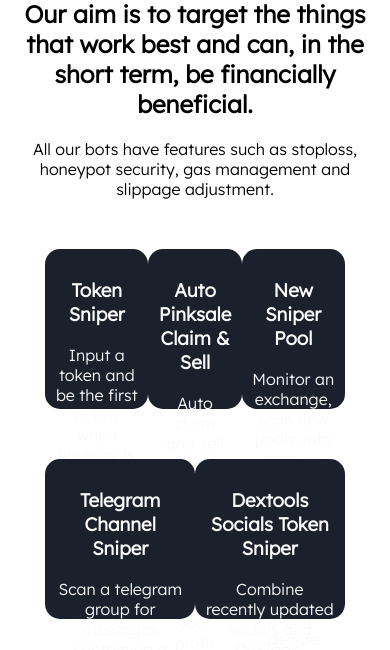
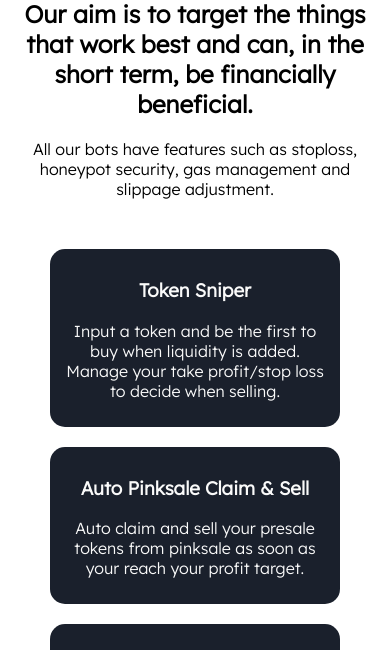
Before and after one commit to chipbots/chipbots.github.io, a plain HTML site: page bots.html in a window 390 px wide. Shown: the part 152-802 px from the top of the page. Drawn offline with Linux system fonts and the light colour scheme.

Commit message:
Update styles.css

```diff
--- a/assets/styles.css
+++ b/assets/styles.css
@@ -241,6 +241,9 @@ body::-webkit-scrollbar-thumb {
     .news-card {
         width:25%;
     }
+    .bot-1, .bot-2, .bot-3, .bot-4, .bot-5 {
+        height:auto;
+    }
 }
 
 @media screen and (max-width:1300px) {
@@ -264,6 +267,17 @@ body::-webkit-scrollbar-thumb {
     .cards {
         width:90%;
     }
+    .bots {
+        margin-top:50px !important;
+    }
+    .bots, .bots-2 {
+        display:block;
+        margin:0 auto;
+    }
+    .bot-1, .bot-2, .bot-3, .bot-4, .bot-5, .new-bot{
+        width:80%;
+        margin:20px auto;
+    }
 }
 
 @media screen and (max-width:830px) {
@@ -281,6 +295,11 @@ body::-webkit-scrollbar-thumb {
 
     .links {
         width:inherit;
+    }
+
+    .bot-1, .bot-2, .bot-3, .bot-4, .bot-5, .new-bot{
+        width:90%;
+        margin:20px auto;
     }
 }
 
```
